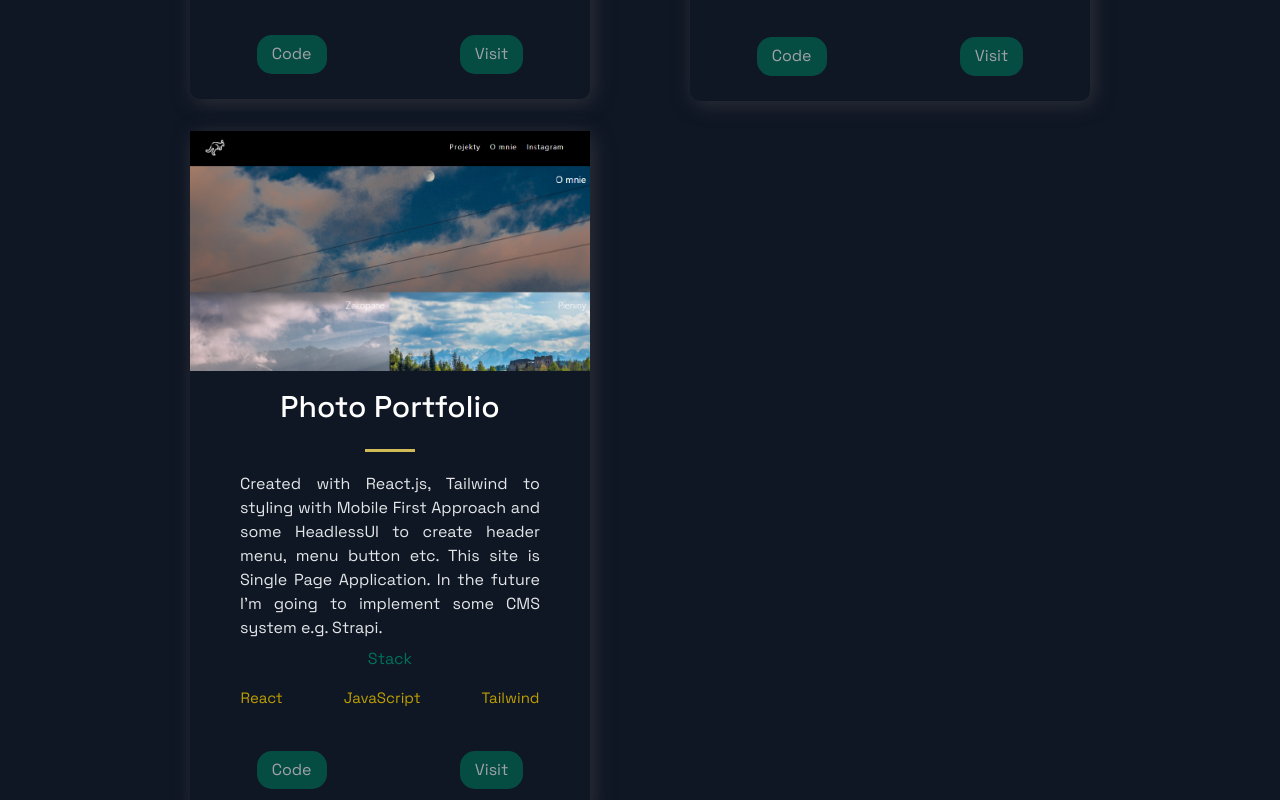
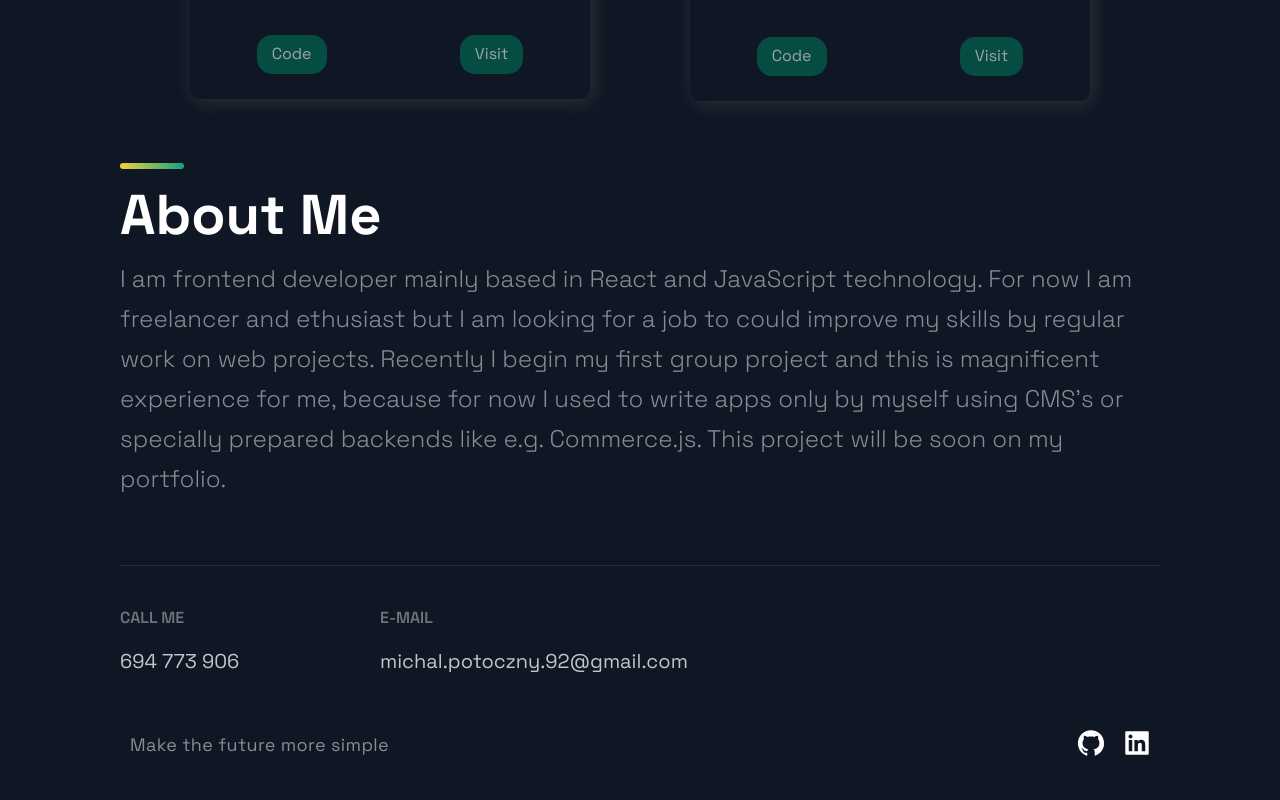
Before and after one commit to yougonnagetyours/my-developer-portfolio, a Next.js app: page / in a window 1280 px wide. Shown: the part 2580-3380 px from the top of the page. Built offline with nearby package versions, Linux system fonts and the light colour scheme.

Commit message:
Update constants.js

```diff
--- a/src/constants/constants.js
+++ b/src/constants/constants.js
@@ -19,16 +19,6 @@ export const projects = [
     visit: 'https://kangur-makes-candles.netlify.app/',
     id: 0,
   },
-  {
-    title: 'Photo Portfolio',
-    description:`Created with React.js, Tailwind to styling with Mobile First Approach and some HeadlessUI to
-                 create header menu, menu button etc. This site is Single Page Application. In the future I'm going to implement some CMS system e.g. Strapi.`,
-    image: '/images/2.png',
-    tags: ['React', 'JavaScript', 'Tailwind',],
-    source: 'https://github.com/yougonnagetyours/kangur-photo-init',
-    visit: 'https://kangurphotography.netlify.app',
-    id: 2,
-  },
 ];
 
 export const images = {
```
